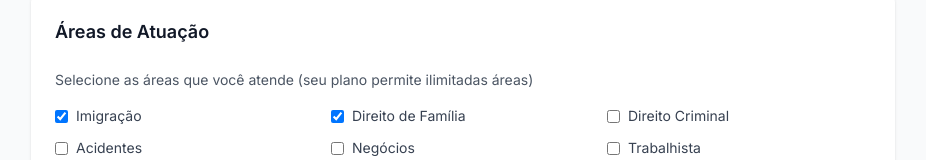
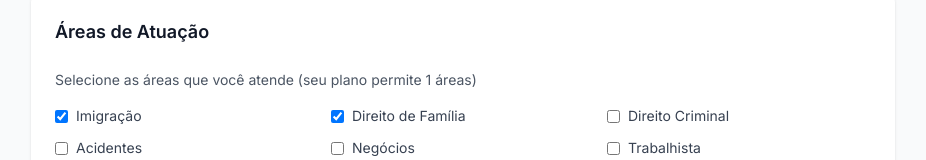
Before and after one commit to edueduardo/meuadvogado-us, a Next.js app: page /dashboard/perfil in a window 1280 px wide. Shown: the part 1262-1422 px from the top of the page, without its empty margins (177-1103 px from the left). Built offline with nearby package versions, Linux system fonts and the light colour scheme.

Commit message:
Fix TypeScript LawyerProfile interface - Add plan property to interface and mock

```diff
--- a/app/dashboard/perfil/page.tsx
+++ b/app/dashboard/perfil/page.tsx
@@ -15,6 +15,7 @@ interface LawyerProfile {
   zipcode?: string;
   bio?: string;
   website?: string;
+  plan: 'FREE' | 'PREMIUM' | 'FEATURED';
   user: {
     name: string;
     email: string;
@@ -87,6 +88,7 @@ export default function PerfilPage() {
         zipcode: '33101',
         bio: 'Advogado especializado em imigração com mais de 10 anos de experiência atendendo a comunidade brasileira.',
         website: 'https://joaosilva-law.com',
+        plan: 'FREE',
         user: {
           name: 'Dr. João Silva',
           email: 'joao@meuadvogado.us',
```
